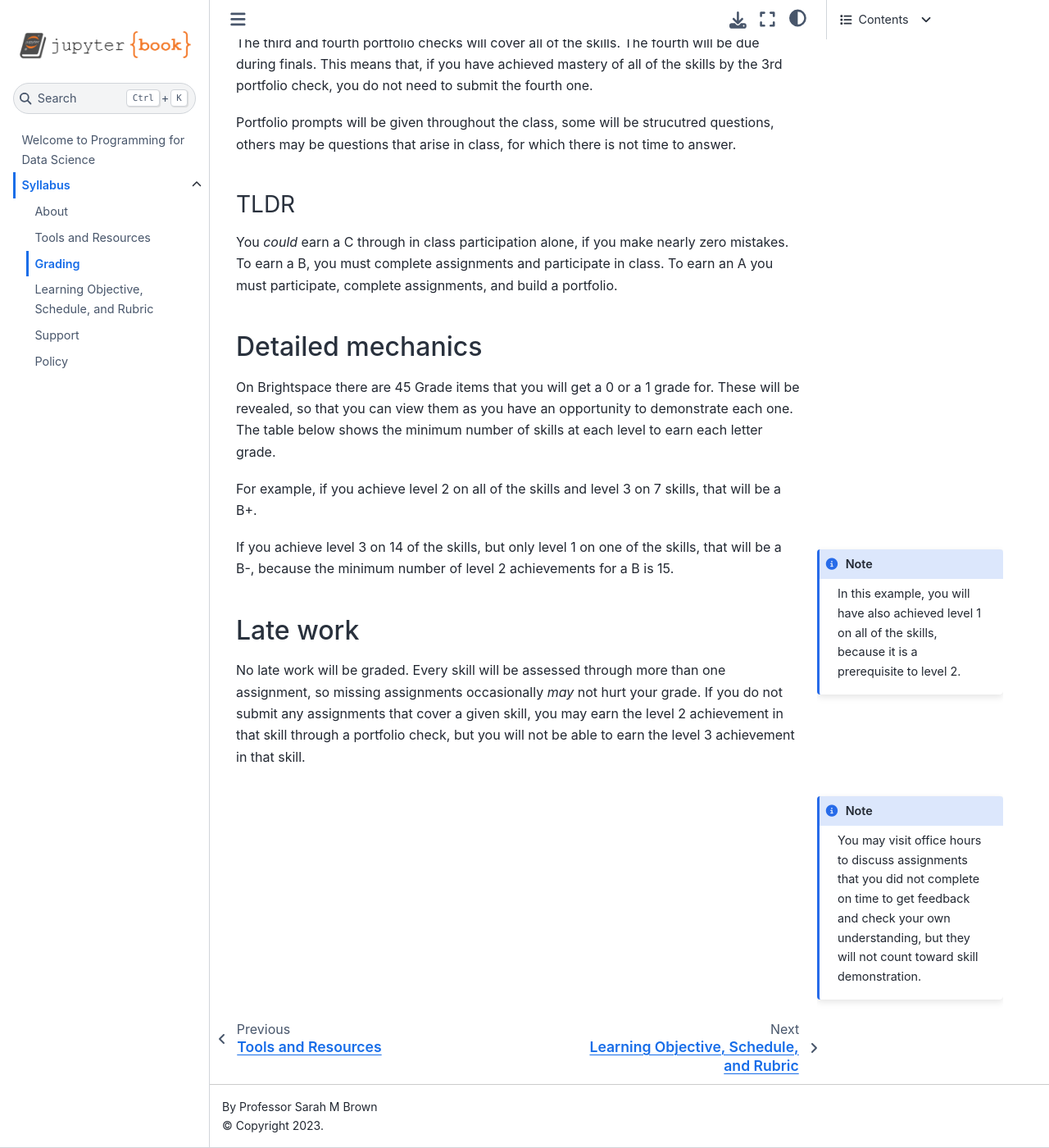
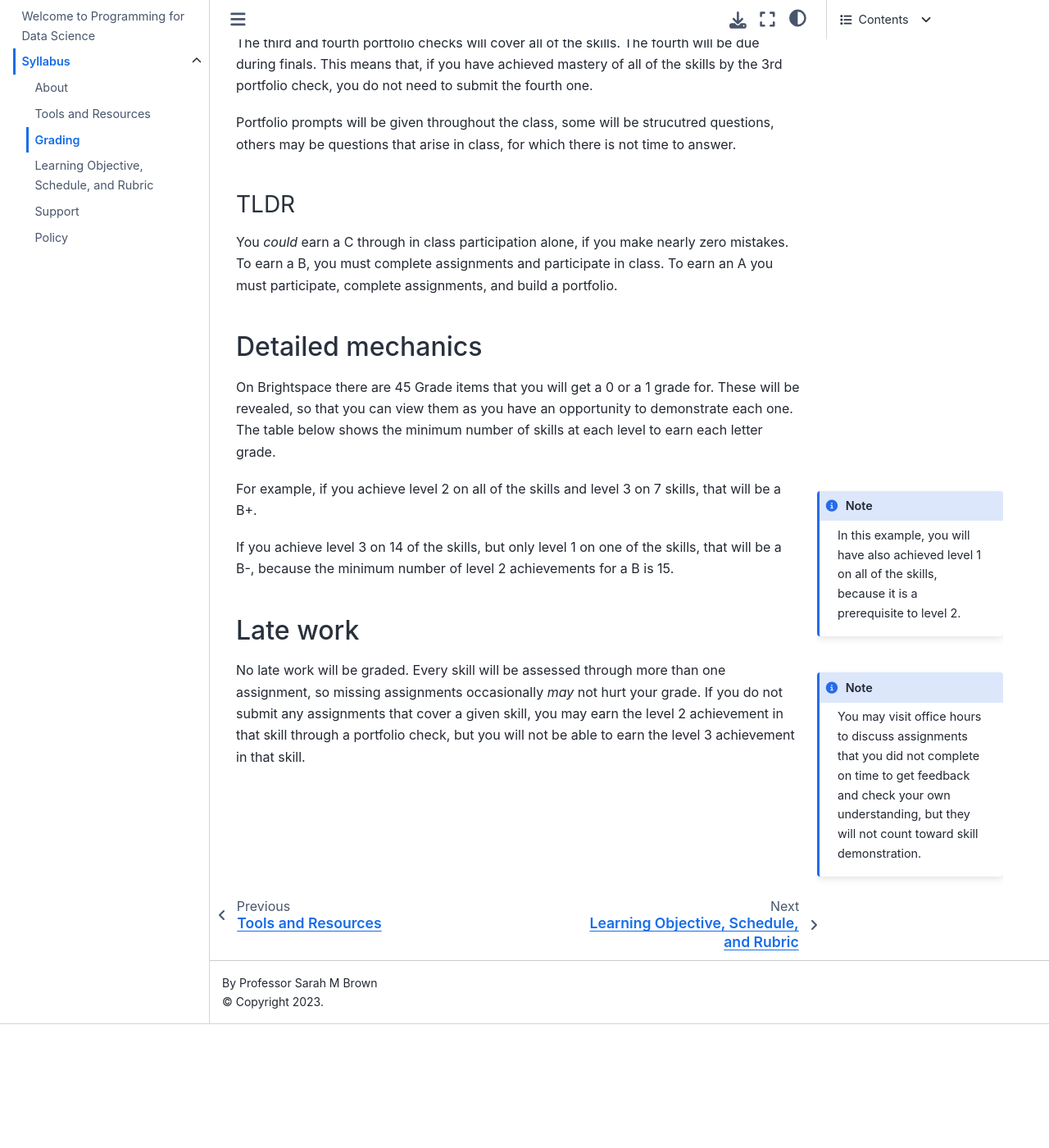
Before and after one commit to rhodyprog4ds/BrownFall20, a Jupyter Book: the page built from syllabus/course_policies.md, in a window 1280 px wide and 1400 px high, scrolled down 2045 px. Shown: the whole window at 82% size. Built offline with Jupyter Book 1.0.4 settings and Sphinx 7.4.7 and the Sphinx Book theme 1.1.4, drawn with Linux system fonts in a browser that asks for light colours; after the commit the page ends 3294 px from its top, so only the background shows below that.

Commit message:
move margin notes up

`````diff
--- a/syllabus/course_policies.md
+++ b/syllabus/course_policies.md
@@ -107,12 +107,13 @@ grade_df['letter grade'] = grades
 grade_df.set_index('letter grade')
 ```
 
-For example, if you achieve level 2 on all of the skills and level 3 on 7 skills, that will be a B+.
 ````{margin}
 ```{note}
 In this example, you will have also achieved level 1 on all of the skills, because it is a prerequisite to level 2.
 ```
 ````
+For example, if you achieve level 2 on all of the skills and level 3 on 7 skills, that will be a B+.
+
 
 If you achieve level 3 on 14 of the skills, but only level 1 on one of the skills, that will be a B-, because the minimum number of level 2 achievements for a B is 15.
 
@@ -121,11 +122,10 @@ If you achieve level 3 on 14 of the skills, but only level 1 on one of the skill
 
 ### Late work
 
-No late work will be graded.
-Every skill will be assessed through more than one assignment, so missing assignments occasionally *may* not hurt your grade. If you do not submit any assignments that cover a given skill, you may earn the level 2 achievement in that skill through a portfolio check, but you will not be able to earn the level 3 achievement in that skill.
-
 ````{margin}
 ```{note}
 You may visit office hours to discuss assignments that you did not complete on time to get feedback and check your own understanding, but they will not count toward skill demonstration.
 ```
 ````
+No late work will be graded.
+Every skill will be assessed through more than one assignment, so missing assignments occasionally *may* not hurt your grade. If you do not submit any assignments that cover a given skill, you may earn the level 2 achievement in that skill through a portfolio check, but you will not be able to earn the level 3 achievement in that skill.
`````
